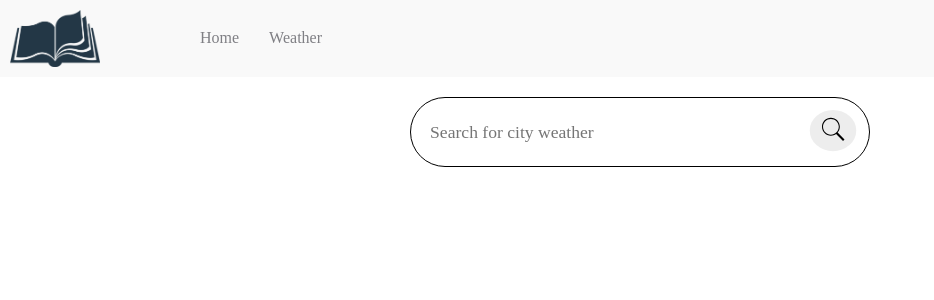
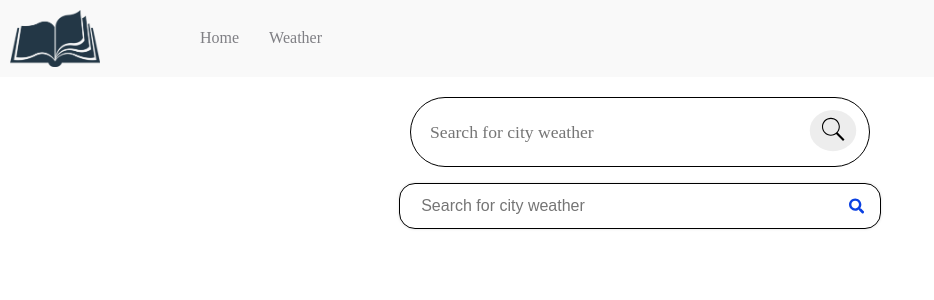
Before and after one commit to Michael-Santoso/Productivity, a React (Vite) app: page /weather in a window 1280 px wide. Shown: the top 300 px of the page, without its empty margins (0-934 px from the left). Built offline with nearby package versions, Linux system fonts and the light colour scheme.

Commit message:
Added auto complete features(still incomplete)

```diff
--- a/package.json
+++ b/package.json
@@ -11,8 +11,12 @@
   },
   "dependencies": {
     "@fortawesome/fontawesome-free": "^6.4.0",
+    "lodash": "^4.17.21",
     "react": "^18.2.0",
-    "react-dom": "^18.2.0"
+    "react-dom": "^18.2.0",
+    "react-icons": "^4.10.1",
+    "react-select": "^5.7.3",
+    "react-select-async-paginate": "^0.7.3"
   },
   "devDependencies": {
     "@types/react": "^18.0.37",
--- /dev/null
+++ b/src/Weather/SearchBar.tsx
@@ -0,0 +1,78 @@
+import { FaSearch } from "react-icons/fa";
+import "./weather.css";
+import { useState } from "react";
+
+interface Props {
+  setSearchbarResults: React.Dispatch<React.SetStateAction<any[]>>;
+  handleKeyPress: (event: React.KeyboardEvent<HTMLInputElement>) => void;
+  cityInput2: (inputValue: string) => void;
+}
+
+export const SearchBar = ({
+  setSearchbarResults,
+  handleKeyPress,
+  cityInput2,
+}: Props) => {
+  const [input, setInput] = useState("");
+
+  const options = {
+    method: "GET",
+    headers: {
+      "X-RapidAPI-Key": "4ff2dd3d59mshd99e20ba1f97cd6p1e25aejsn0569aebb7dcc",
+      "X-RapidAPI-Host": "wft-geo-db.p.rapidapi.com",
+    },
+  };
+
+  let debounceTimer: ReturnType<typeof setTimeout>;
+
+  const fetchData = (value: any) => {
+    //this is asycnhronous since theres then
+    clearTimeout(debounceTimer);
+    debounceTimer = window.setTimeout(() => {
+      fetch(
+        `https://wft-geo-db.p.rapidapi.com/v1/geo/cities?minPopulation=100000&namePrefix=${value}`,
+        options
+      )
+        .then((response) => response.json())
+        .then((json) => {
+          setSearchbarResults(json.data ?? []);
+        })
+        //   .then((json) => {
+        //     const results = json.data.filter((user: any) => {
+        //       return (
+        //         value &&
+        //         user &&
+        //         user.name &&
+        //         user.name.toLowerCase().includes(value)
+        //       );
+        //     });
+        //     console.log(results);
+        //     setSearchbarResults(results);
+        //   })
+        .catch((error) => {
+          console.error("Error fetching data:", error);
+          setSearchbarResults([]); // Set an empty array in case of an error
+        });
+    }, 1000);
+  };
+
+  const handleChange = (value: any) => {
+    setInput(value);
+    fetchData(value);
+    cityInput2(value);
+  };
+
+  return (
+    <div className="input-wrapper">
+      <input
+        placeholder="Search for city weather"
+        value={input}
+        onChange={(e) => handleChange(e.target.value)}
+        onKeyUp={handleKeyPress}
+      />
+      <FaSearch id="search-icon"></FaSearch>
+    </div>
+  );
+};
+
+export default SearchBar;
--- /dev/null
+++ b/src/Weather/SearchResultsList.tsx
@@ -0,0 +1,29 @@
+import "./weather.css";
+
+interface Props {
+  searchbarResults: any[];
+  cityInput3: (inputValue: string) => void;
+}
+
+const SearchResultsList = ({ searchbarResults, cityInput3 }: Props) => {
+  const handleClick = (results: string) => {
+    cityInput3(results);
+  };
+  return (
+    <div className="results-list">
+      {searchbarResults.map((results, id) => {
+        return (
+          <div
+            key={id}
+            className="search-result"
+            onClick={() => handleClick(results)}
+          >
+            {results.name}
+          </div>
+        );
+      })}
+    </div>
+  );
+};
+
+export default SearchResultsList;
--- a/src/Weather/WeatherMain.tsx
+++ b/src/Weather/WeatherMain.tsx
@@ -2,14 +2,17 @@ import axios from "axios";
 import { useState } from "react";
 import "./weather.css";
 import search from "./search.svg";
+import SearchBar from "./SearchBar";
+import SearchResultsList from "./SearchResultsList";
 
-function WeatherMain() {
+export function WeatherMain() {
   const [city, setCity] = useState("");
   const [location, setLocation] = useState<any>();
   const [temperature, setTemperature] = useState<any>();
   const [icon, setIcon] = useState();
   const [error, setError] = useState("");
   const [forecast, setForecast] = useState<any[]>();
+  const [searchbarResults, setSearchbarResults] = useState<any[]>([]);
   //add wind kph, humidity %, pressure mb
   // API key = 040e5b45f5df423a94025839232706
 
@@ -33,11 +36,59 @@ function WeatherMain() {
     }
   };
 
+  const cityInput2 = (inputValue: string) => {
+    setCity(inputValue);
+    if (!inputValue) {
+      setLocation(undefined);
+      setTemperature(undefined);
+      setIcon(undefined);
+      setForecast(undefined);
+      setError("");
+    }
+  };
+
+  const cityInput3 = (inputValue: string) => {
+    cityInput2(inputValue);
+    callWeatherAPI(city);
+  };
+
   const handleKeyPress = (event: React.KeyboardEvent<HTMLInputElement>) => {
     if (event.key === "Enter" && city) {
       callWeatherAPI(city);
     }
   };
+
+  // const handleOnChange = (event: String | null) => {
+  //   const searchData = (event as String).valueOf;
+  //   setCity(searchData);
+  // };
+
+  // const loadOptions = (inputValue: any) => {
+  //   axios
+  //     .get(
+  //       `https://wft-geo-db.p.rapidapi.com/v1/geo/cities?minPopulation=1000000&namePrefix=${inputValue}`,
+  //       options
+  //     )
+  //     .then((resp) => {
+  //       console.log(resp.data);
+  //       return {
+  //         options: resp.data.map((city: any) => {
+  //           return {
+  //             value: `${city.latitude} ${city.longitude}`,
+  //             label: `${city.name}, ${city.countryCode}`,
+  //           };
+  //         }),
+  //       };
+  //     });
+  // };
+
+  // const options = {
+  //   method: "GET",
+  //   headers: {
+  //     "X-RapidAPI-Key": "4ff2dd3d59mshd99e20ba1f97cd6p1e25aejsn0569aebb7dcc",
+  //     "X-RapidAPI-Host": "wft-geo-db.p.rapidapi.com",
+  //   },
+  // };
 
   const callWeatherAPI = (cityInput: string) => {
     axios
@@ -77,6 +128,17 @@ function WeatherMain() {
             <img src={search} className="search"></img>
           </button>
         </div>
+        <div className="searchbar-container">
+          <SearchBar
+            setSearchbarResults={setSearchbarResults}
+            handleKeyPress={handleKeyPress}
+            cityInput2={cityInput2}
+          ></SearchBar>
+          <SearchResultsList
+            searchbarResults={searchbarResults}
+            cityInput3={cityInput3}
+          />
+        </div>
       </div>
       <div className="wrapper-weather-card">
         <div className={temperature ? "weather-card" : "weather-card-empty"}>
@@ -92,7 +154,7 @@ function WeatherMain() {
           )}
           {temperature && (
             <div className="temperature">
-              <p className="condition-text">{`☀   ${temperature?.condition.text}`}</p>
+              <p className="condition-text">{`${temperature?.condition.text}`}</p>
               <p>{`Temperature: ${temperature?.temp_c} °C`}</p>
               <p>{`Wind: ${temperature?.wind_kph} kph`}</p>
               <p>{`Humidity: ${temperature?.humidity} %`}</p>
@@ -134,7 +196,7 @@ function WeatherMain() {
                         <div className="hourforecasted" key={i}>
                           <p>{`${hour.time.substring(11, 16)}`}</p>
                           <p>{`${hour.condition.text}`}</p>
-                          <p>{`${hour.temp_c}°C / ${hour.wind_kph}kph`}</p>
+                          <p>{`${hour.temp_c}°C (feels like ${hour.feelslike_c}°C)`}</p>
                         </div>
                       ))}
                   </div>
--- a/src/Weather/weather.css
+++ b/src/Weather/weather.css
@@ -3,6 +3,7 @@
     justify-content: center;
     align-items: center;
     flex-direction: column;
+    margin-bottom: 7em;
 }
 
 .weather-search{
@@ -59,6 +60,66 @@
     scale: 70%;
 }
 
+.searchbar-container{
+    padding-top: 1em;
+    width: 100%;
+    height: 100%;
+    margin: auto;
+    display: flex;
+    flex-direction: column;
+    align-items: center;
+    min-width: 20em;
+}
+
+.input-wrapper{
+    background-color: white;
+    width: 100%;
+    border-radius: 1em;
+    height: 2.5em;
+    padding: 0.1em 1em;
+    border:1px solid rgb(0,0,0);
+    box-shadow: 0px 0px 3px #ddd;
+    display: flex;
+    align-items: center;
+}
+
+input{
+    background-color: transparent;
+    border:none;
+    height: 100%;
+    font-size: 1em;
+    width:100%;
+    margin-left: 0.2em;
+}
+
+input:focus{
+    outline: none;
+}
+
+#search-icon{
+    color:rgb(10, 64, 226);
+}
+
+.results-list{
+    width:100%;
+    background-color: white;
+    display: flex;
+    flex-direction: column;
+    box-shadow: 0px 0px 4px #ddd;
+    border-radius: 0.5em;
+    max-height: 10em;
+    overflow-y: scroll;
+}
+
+.search-result{
+    padding: 1em 0.5em;
+    font-family: Arial, Helvetica, sans-serif;
+    font-size: 0.9em;
+}
+.search-result:hover{
+    background-color: #efefef;
+}
+
 .wrapper-weather-card{
     display: flex;
     width: 50vw;
@@ -67,6 +128,26 @@
     align-items: center;
 
 }
+
+@media (max-width: 768px) {
+    .wrapper-weather-card{
+        display: flex;
+        width: 40vw;
+        height: auto;
+        justify-content: center;
+        align-items: center;
+
+    }
+
+    .weather-card{
+        display:grid;
+        grid-template-columns: 10em 5em 7.5em;
+        grid-template-rows: 5em 9em;
+        background-color: rgb(247, 247, 247);
+        box-shadow: 0px 1px 0px rgba(0, 0, 0, 0.3);
+    }
+}
+
 
 .weather-card{
     display:grid;
@@ -107,7 +188,7 @@
 
 .condition-text{
     font-weight: 700;
-    margin-left: 0.5em;
+
 }
 
 .temperature{
@@ -149,7 +230,7 @@
 }
 
 .accordion{
-    width: 60vw;
+    width: auto;
     justify-content: center;
     align-items: center;
 
@@ -162,7 +243,7 @@
 }
 
 .title{
-
+    display:flex
 }
 
 .daily-text{
@@ -186,8 +267,9 @@
     border-radius: 0.4em;
     margin: 0.2em;
     padding: 0.2em;
+    padding-right: 0.3em;
     background-color: rgb(247, 247, 247);
-    box-shadow: 0px 1px 0px rgba(0, 0, 0, 0.15);
+    box-shadow: 0px 1px 0px rgba(0, 0, 0, 0.18);
     cursor: pointer;
     height: auto;
 }
@@ -198,6 +280,7 @@
     z-index: 1;
     max-height:9999;
     transition: all 0.5s cubic-bezier(0,1,0,1);
+
 }
 
 .content{
```
Also changed, not shown: 1 other file (tests, documents, lock files or other folders).
